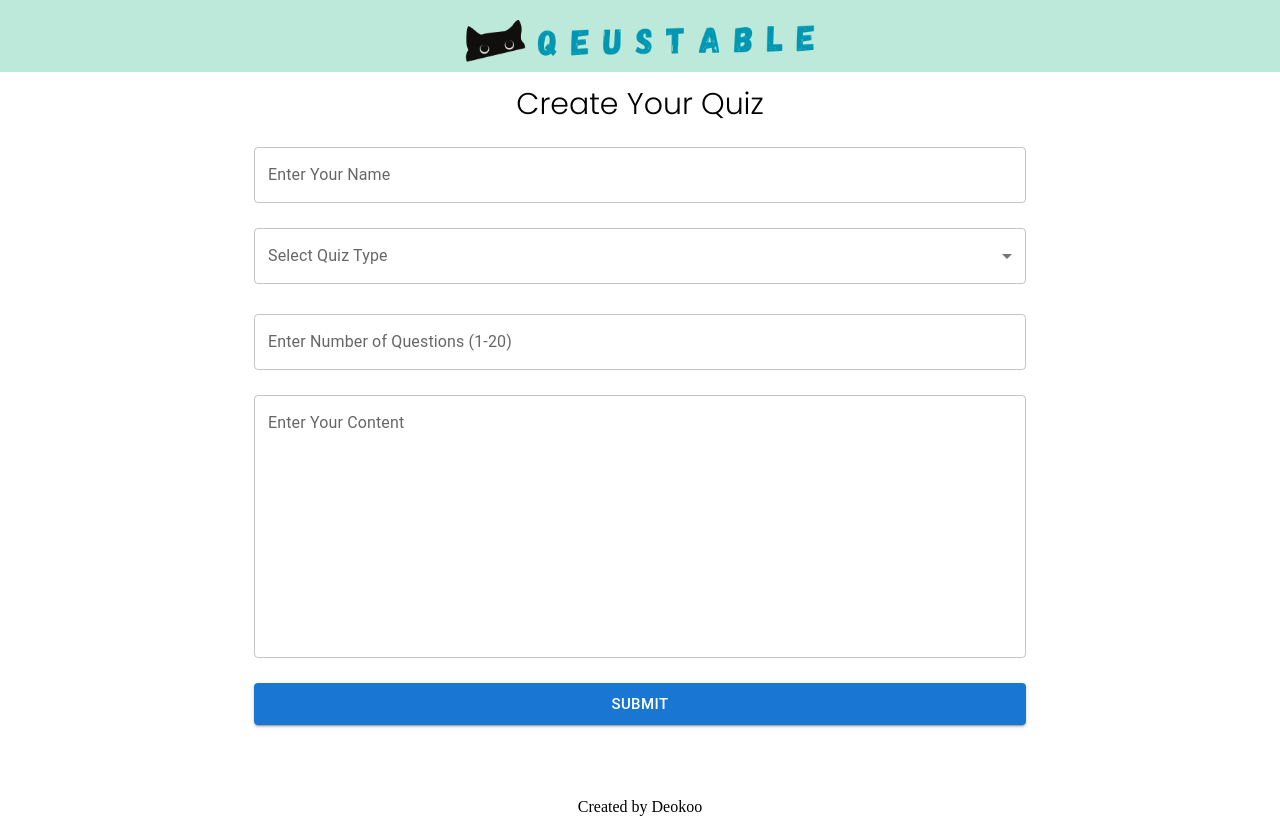
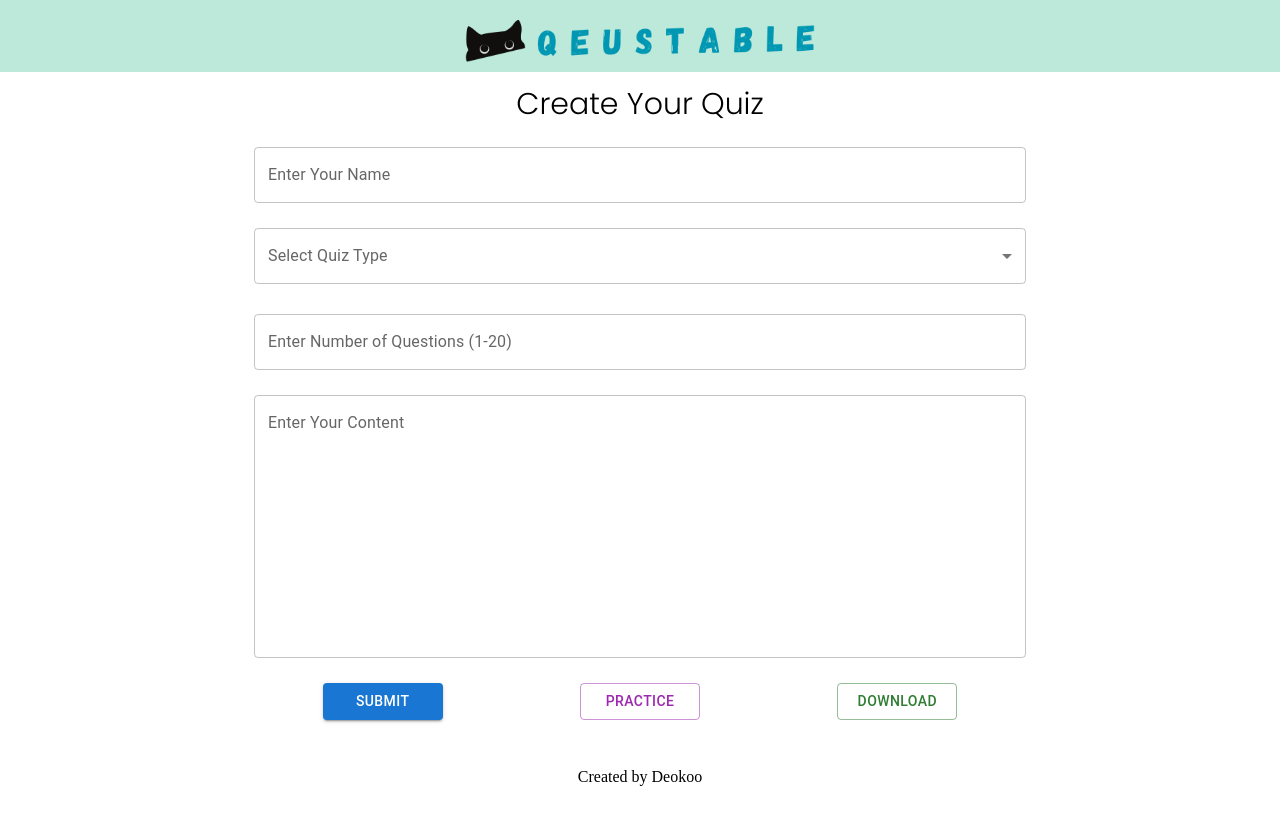
Before and after one commit to dukuaris/ai-quiz-maker, a React (Vite) app in the folder client/: page / in a window 1280 px wide. After the commit the page ends 800 px from the top, so only its background shows below. Built offline with nearby package versions, Linux system fonts and the light colour scheme.

Commit message:
Add a download function

```diff
--- a/client/package.json
+++ b/client/package.json
@@ -19,7 +19,8 @@
     "react-dom": "^18.2.0",
     "react-redux": "^8.0.5",
     "react-router": "^6.9.0",
-    "react-router-dom": "^6.9.0"
+    "react-router-dom": "^6.9.0",
+    "xlsx": "^0.18.5"
   },
   "devDependencies": {
     "@types/react": "^18.0.28",
--- a/client/src/pages/Home.jsx
+++ b/client/src/pages/Home.jsx
@@ -3,15 +3,21 @@ import { useNavigate } from 'react-router'
 import { Button, TextField, MenuItem } from '@mui/material'
 import { LoadingButton } from '@mui/lab'
 
-import { setQuestions, setName, setUnit } from '../features/quiz/quizSlice'
+import {
+	setQuestions,
+	setName,
+	setUnit,
+	resetScore,
+} from '../features/quiz/quizSlice'
 import { useDispatch, useSelector } from 'react-redux'
 
 import ErrorMessages from '../components/ErrorMessages'
 import types from '../data/types.js'
 import '../styles/Home.css'
+import createSheet from '../utils/createSheet.js'
 
 const Home = () => {
-	const { name, unit } = useSelector((state) => state.quiz)
+	const { questions, name, unit } = useSelector((state) => state.quiz)
 	const dispatch = useDispatch()
 	const navigate = useNavigate()
 	const [type, setType] = useState('')
@@ -23,6 +29,12 @@ const Home = () => {
 	const [loading, setLoading] = useState(false)
 
 	const handleSubmit = async () => {
+		if (questions.length > 0) {
+			dispatch(resetScore())
+			dispatch(setUnit(0))
+			dispatch(setQuestions([]))
+			window.location.reload(false)
+		} else {
 			if (!name || unit < 1) {
 				setError(true)
 				return
@@ -47,7 +59,6 @@ const Home = () => {
 					const data = await response.json()
 					if (data.results != undefined) {
 						dispatch(setQuestions(data.results))
-					navigate('/quiz')
 					} else {
 						throw new Error()
 					}
@@ -60,6 +71,7 @@ const Home = () => {
 				}
 			} else {
 				alert('Please provide proper content')
+			}
 		}
 	}
 
@@ -110,24 +122,42 @@ const Home = () => {
 						variant="outlined"
 						onChange={handleChange}
 					/>
+					<div className="controls">
 						<LoadingButton
 							variant="contained"
-						color="primary"
-						size="large"
+							color={`${questions.length > 0 ? 'error' : 'primary'}`}
+							size="medium"
+							style={{ width: 120 }}
 							loading={loading}
 							onClick={handleSubmit}
 						>
-						Submit
+							{questions.length > 0 ? 'Clear' : 'Submit'}
 						</LoadingButton>
-					<br />
-					{/* <Button
+						<Button
+							variant={`${questions.length > 0 ? 'contained' : 'outlined'}`}
 							color="secondary"
-						onClick={() => {
-							navigate('/trivia')
-						}}
+							size="medium"
+							style={{ width: 120 }}
+							onClick={
+								questions.length > 0 ? () => navigate('/quiz') : () => {}
+							}
 						>
-						Go to Trivia Quiz
-					</Button> */}
+							Practice
+						</Button>
+						<Button
+							variant={`${questions.length > 0 ? 'contained' : 'outlined'}`}
+							color="success"
+							size="medium"
+							style={{ width: 120 }}
+							onClick={
+								questions.length > 0
+									? () => createSheet(questions, name)
+									: () => {}
+							}
+						>
+							Download
+						</Button>
+					</div>
 				</div>
 			</div>
 		</div>
--- a/client/src/pages/Quiz.jsx
+++ b/client/src/pages/Quiz.jsx
@@ -1,6 +1,7 @@
 import { CircularProgress } from '@mui/material'
 import { useEffect, useState } from 'react'
-import { useSelector } from 'react-redux'
+import { useDispatch, useSelector } from 'react-redux'
+import { resetScore } from '../features/quiz/quizSlice'
 
 import Question from '../components/Question'
 import '../styles/Quiz.css'
@@ -9,6 +10,11 @@ const Quiz = () => {
 	const { questions, name, score } = useSelector((state) => state.quiz)
 	const [options, setOptions] = useState()
 	const [currQues, setCurrQues] = useState(0)
+	const dispatch = useDispatch()
+
+	useEffect(() => {
+		dispatch(resetScore())
+	}, [])
 
 	useEffect(() => {
 		setOptions(
--- a/client/src/pages/Result.jsx
+++ b/client/src/pages/Result.jsx
@@ -44,23 +44,33 @@ const Result = () => {
 			<br />
 			<br />
 			<br />
-			<div className="controls">
+			<div className="controlsVertical">
 				<Button
 					name="retry"
 					variant="contained"
 					color="primary"
 					size="large"
-					style={{ width: 150 }}
+					style={{ width: 185 }}
 					onClick={handleSubmit}
 				>
 					Try Again
 				</Button>
 				<Button
-					name="home"
+					name="download"
 					variant="contained"
 					color="secondary"
 					size="large"
-					style={{ width: 150 }}
+					style={{ width: 185 }}
+					onClick={() => {}}
+				>
+					Download
+				</Button>
+				<Button
+					name="home"
+					variant="contained"
+					color="success"
+					size="large"
+					style={{ width: 185 }}
 					onClick={handleSubmit}
 				>
 					Go Home
--- a/client/src/styles/App.css
+++ b/client/src/styles/App.css
@@ -114,6 +114,15 @@ a {
 	justify-content: space-around;
 }
 
+.controlsVertical {
+	display: flex;
+	width: 100%;
+	height: 25vh;
+	flex-direction: column;
+	justify-content: space-around;
+	align-items: center;
+}
+
 .select {
 	background-color: rgb(7, 207, 0);
 	color: white;
--- /dev/null
+++ b/client/src/utils/createSheet.js
@@ -0,0 +1,21 @@
+import { read, utils, writeFileXLSX } from 'xlsx'
+
+const createSheet = (questions, name) => {
+	let requestions = []
+	questions.map((question, i) => {
+		let obj = {}
+		question.incorrect_answers.map((incorrect_answer, i) => {
+			obj[`incorrect_answer_${i + 1}`] = incorrect_answer
+		})
+		question = { ...question, ...obj }
+		delete question.incorrect_answers
+		requestions.push(question)
+	})
+
+	const worksheet = utils.json_to_sheet(requestions)
+	const workbook = utils.book_new()
+	utils.book_append_sheet(workbook, worksheet, 'Questions')
+	writeFileXLSX(workbook, `quiz_of_${name}.xlsx`)
+}
+
+export default createSheet
```
Also changed, not shown: client/src/data/sample_questions.js (added, +18 -0 lines), 1 other file (tests, documents, lock files or other folders). Lines whose indentation alone changed are shown as unchanged.
